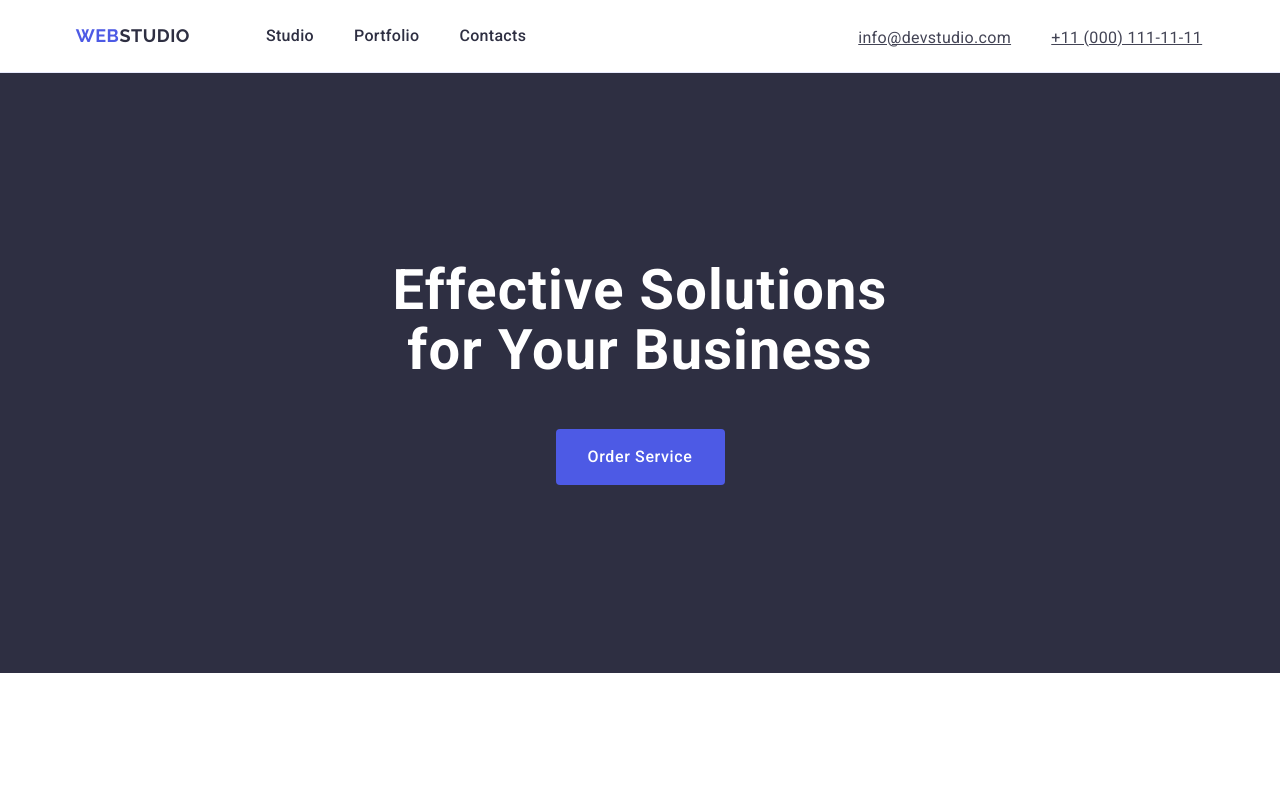
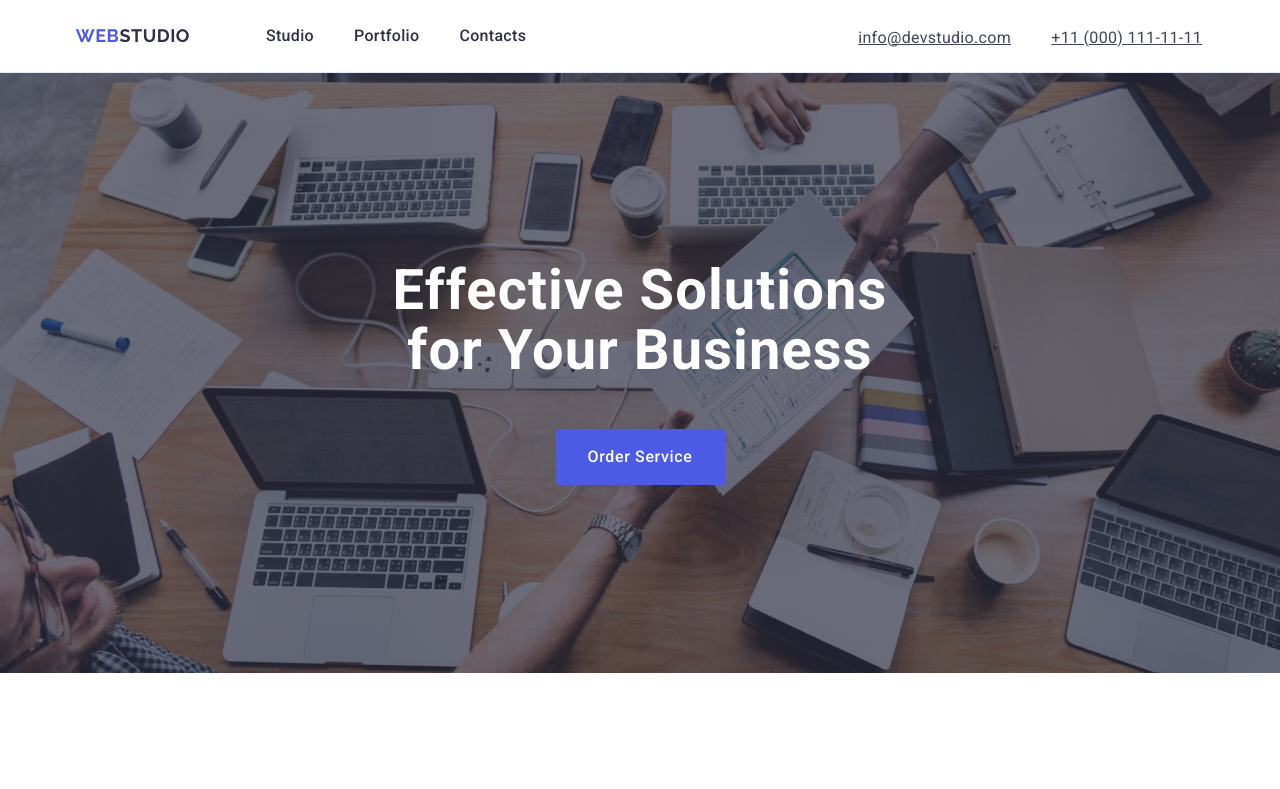
Before and after one commit to Oleg1front/goit-markup-hw-04, a plain HTML site: page index.html in a window 1280 px wide. Shown: the top 789 px of the page. Drawn offline with nearby package versions, Linux system fonts and the light colour scheme.

Commit message:
hero image done

```diff
--- a/css/styles.css
+++ b/css/styles.css
@@ -135,6 +135,14 @@ header {
   flex-direction: column;
   min-height: 600px;
   padding: 188px 0;
+  background-image: linear-gradient(
+      to bottom,
+      rgba(46, 47, 66, 0.7),
+      rgba(46, 47, 66, 0.7)
+    ),
+    url(/images/hero-background.jpg);
+  background-repeat: no-repeat;
+  background-size: cover;
 }
 .solutions {
   font-size: 56px;
```
Also changed, not shown: images/hero-background.jpg (added).
